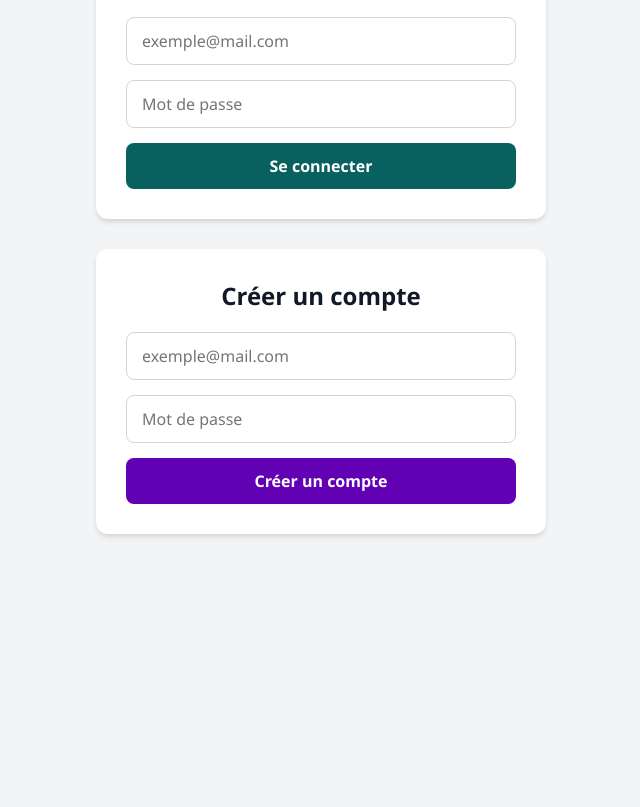
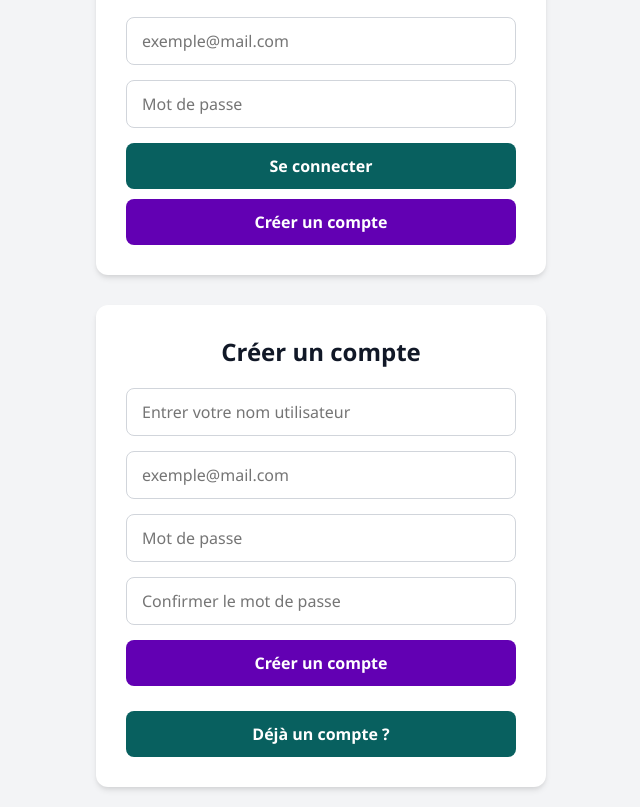
Before and after one commit to mathis-aly/TP---Connexion-inscription-SPA, a plain HTML site: page html.html in a window 1280 px wide. Shown: the part 449-1256 px from the top of the page, without its empty margins (319-959 px from the left). Before the commit the page ends 1003 px from the top, so only its background shows below. Drawn offline with Linux system fonts and the light colour scheme.

Commit message:
ajout des élement manquants dans le html

```diff
--- a/html.html
+++ b/html.html
@@ -4,7 +4,9 @@
   <meta charset="UTF-8" />
   <meta name="viewport" content="width=device-width, initial-scale=1.0" />
   <title>Connexion - SPA</title>
+  <script>
 
+  </script>
   <style>
 
     /* CSS réalisé avec l'IA*/
@@ -82,6 +84,7 @@
       margin-top: 20px;
     }
 
+    input[type="text"],
     input[type="email"],
     input[type="password"] {
       width: 100%;
@@ -92,6 +95,7 @@
       transition: border-color 0.3s ease, box-shadow 0.3s ease;
     }
 
+    input[type="text"]:focus,
     input[type="email"]:focus,
     input[type="password"]:focus {
       outline: none;
@@ -141,6 +145,14 @@
     .btn-secondary:hover {
       background-color: var(--secondary-hover);
     }
+
+   #dejacompte{
+      margin-top: 10px ;
+    }
+
+     #creercompte{
+      margin-top: 10px ;
+    }
   </style>
 </head>
 <body>
@@ -148,7 +160,13 @@
   <main class="container">
     <h1 class="main-title">Bienvenue sur l'App</h1>
 
-    <section id="homepage" class="card">
+    <section id="homepage" class="card" style="display: none;">
+
+ <h3>Bienvenue,<span id="nomUtilisateur">utilisateur</span> </h3>
+ <p>Wouuuhou tu es connecté !</p>
+    </section>
+
+    <section id="logpage" class="card">
       <h2>Page d'accueil</h2>
       <p>Choisissez une option pour continuer.</p>
       <div class="btn-group">
@@ -160,18 +178,23 @@
     <section id="login" class="card">
       <h2>Connexion</h2>
       <form>
+
         <input type="email" id="mail" name="email" required placeholder="exemple@mail.com">
         <input type="password" id="MDP" name="password" required placeholder="Mot de passe">
         <input type="submit" class="btn btn-primary" id="submit" value="Se connecter">
       </form>
+      <button id="creercompte" class="btn btn-secondary">Créer un compte</button>
     </section>
 
     <section id="newAcc" class="card">
       <h2>Créer un compte</h2>
       <form>
+        <input type="text" id="nom" name="nom" required placeholder="Entrer votre nom utilisateur">
         <input type="email" id="newAccmail" name="email" required placeholder="exemple@mail.com">
         <input type="password" id="newAccMDP" name="password" required placeholder="Mot de passe">
+        <input type="password" id="newAccMDP2" name="password" required placeholder="Confirmer le mot de passe">
         <input type="submit" class="btn btn-secondary" id="newAccSub" value="Créer un compte">
+        <button id="dejacompte" class="btn btn-primary">Déjà un compte ?</button>
       </form>
     </section>
   </main>
```
